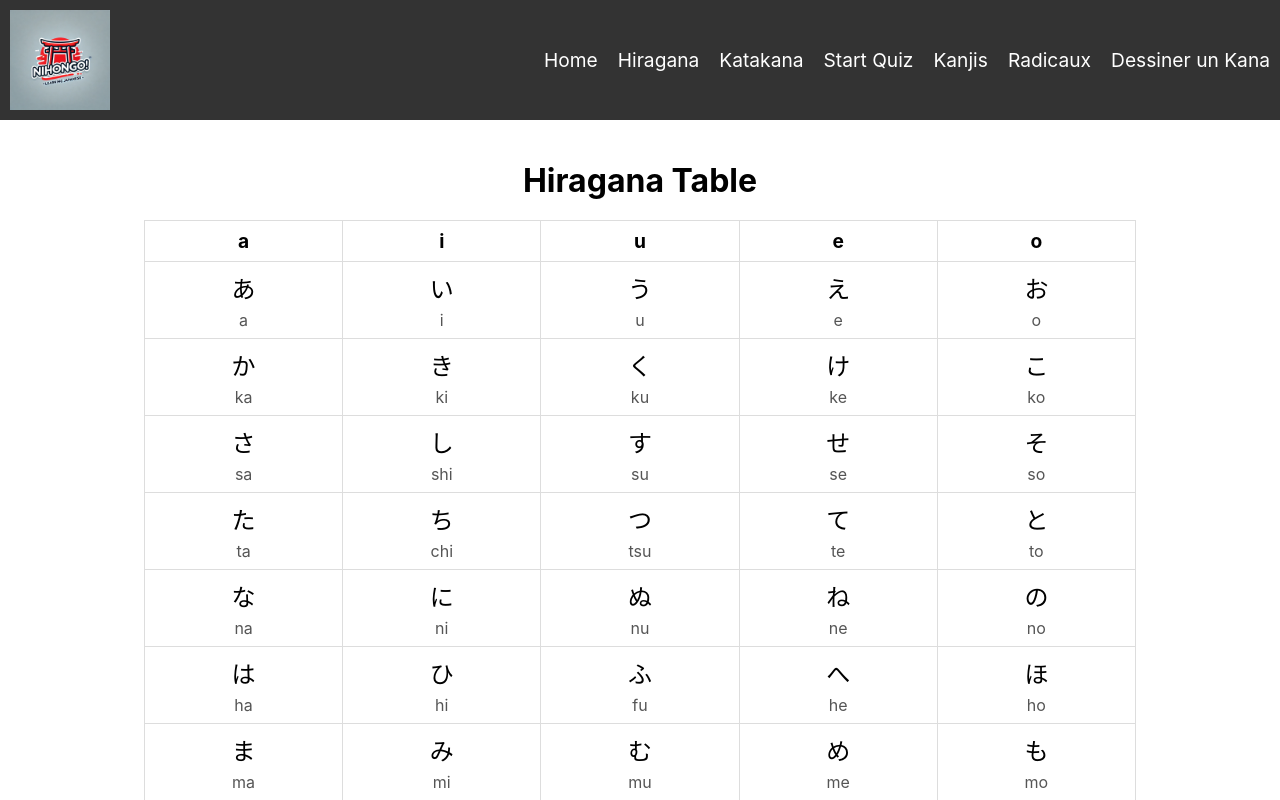
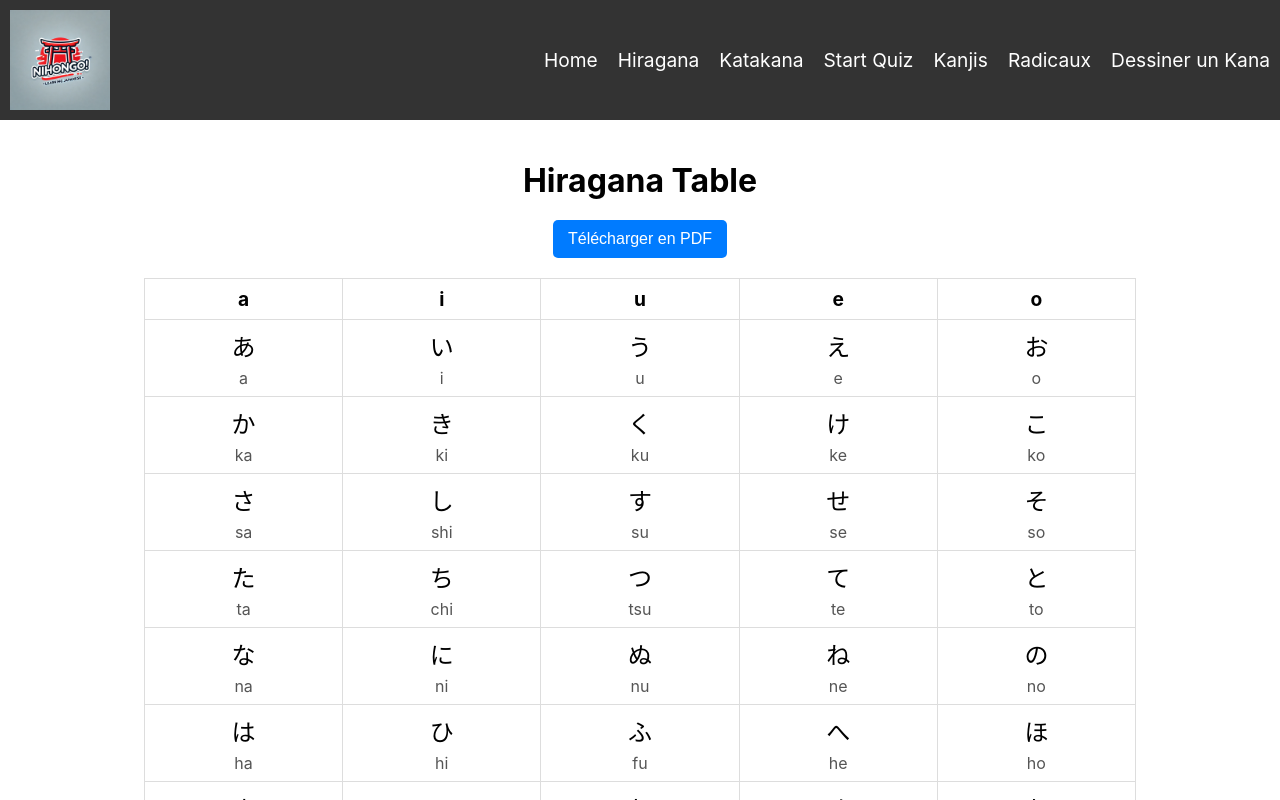
Before and after one commit to Noa-Menjikoff/Kanas, a React (Create React App) app: page /hiragana in a window 1280 px wide. Shown: the top 800 px of the page. Built offline with nearby package versions, Linux system fonts and the light colour scheme.

Commit message:
update download kanas

```diff
--- a/package.json
+++ b/package.json
@@ -6,6 +6,8 @@
     "@testing-library/jest-dom": "^5.17.0",
     "@testing-library/react": "^13.4.0",
     "@testing-library/user-event": "^13.5.0",
+    "html2canvas": "^1.4.1",
+    "jspdf": "^2.5.2",
     "react": "^18.3.1",
     "react-dom": "^18.3.1",
     "react-router-dom": "^6.26.2",
--- a/src/components/KanaTableMultiColumn.js
+++ b/src/components/KanaTableMultiColumn.js
@@ -1,9 +1,11 @@
 import React from 'react';
 import { useLocation } from 'react-router-dom';
+import jsPDF from 'jspdf';
+import html2canvas from 'html2canvas';
 import '../css/KanaTable.css'; // Styles du tableau
 
 const KanaTableMultiColumn = ({ data }) => {
-  const location = useLocation(); // Obtenir l'URL actuelle
+  const location = useLocation();
 
   // Déterminer le titre en fonction de l'URL
   const getTitle = () => {
@@ -12,14 +14,39 @@ const KanaTableMultiColumn = ({ data }) => {
     } else if (location.pathname.includes('katakana')) {
       return 'Katakana Table';
     } else {
-      return 'Kana Table'; // Valeur par défaut si aucun des deux
+      return 'Kana Table';
     }
+  };
+
+  // Fonction pour télécharger le tableau en PDF
+  const downloadPDF = () => {
+    const input = document.getElementById('kana-table'); // Sélectionner l'élément du tableau à capturer
+
+    // Utiliser html2canvas pour capturer le contenu du tableau en image
+    html2canvas(input)
+      .then((canvas) => {
+        const imgData = canvas.toDataURL('image/png'); // Convertir le canvas en image
+        const pdf = new jsPDF('p', 'mm', 'a4'); // Créer un document PDF
+
+        const imgWidth = 190;
+        const imgHeight = (canvas.height * imgWidth) / canvas.width;
+        let position = 10;
+
+        pdf.addImage(imgData, 'PNG', 10, position, imgWidth, imgHeight);
+        pdf.save(`${getTitle()}.pdf`);
+      })
+      .catch((error) => {
+        console.error('Erreur lors de la génération du PDF :', error);
+      });
   };
 
   return (
     <div className="kana-table-container">
-      <h1>{getTitle()}</h1> {/* Affiche Hiragana ou Katakana selon la page */}
-      <table className="kana-table">
+      <h1>{getTitle()}</h1>
+      {/* Bouton pour télécharger le tableau en PDF */}
+      <button onClick={downloadPDF} className="download-button">Télécharger en PDF</button>
+
+      <table className="kana-table" id="kana-table">
         <thead>
           <tr>
             <th>a</th>
@@ -35,12 +62,12 @@ const KanaTableMultiColumn = ({ data }) => {
               {row.map((kana, index) => (
                 <td key={index} className="kana-symbol">
                   {kana.symbol ? (
-                    <>
+                    <React.Fragment>
                       <div>{kana.symbol}</div>
                       <div className="kana-romaji">{kana.romaji}</div>
-                    </>
+                    </React.Fragment>
                   ) : (
-                    <div>&nbsp;</div> // Affichage d'un espace pour les cellules vides
+                    <span>&nbsp;</span> // Utilisation de `span` au lieu de `div` pour espaces vides
                   )}
                 </td>
               ))}
--- a/src/css/KanaTable.css
+++ b/src/css/KanaTable.css
@@ -72,3 +72,19 @@ h1 {
     font-size: 0.8rem;
   }
 }
+
+
+.download-button {
+  background-color: #007bff;
+  color: white;
+  border: none;
+  padding: 10px 15px;
+  font-size: 16px;
+  cursor: pointer;
+  margin-bottom: 20px;
+  border-radius: 5px;
+}
+
+.download-button:hover {
+  background-color: #0056b3;
+}
```
Also changed, not shown: 1 other file (tests, documents, lock files or other folders).
